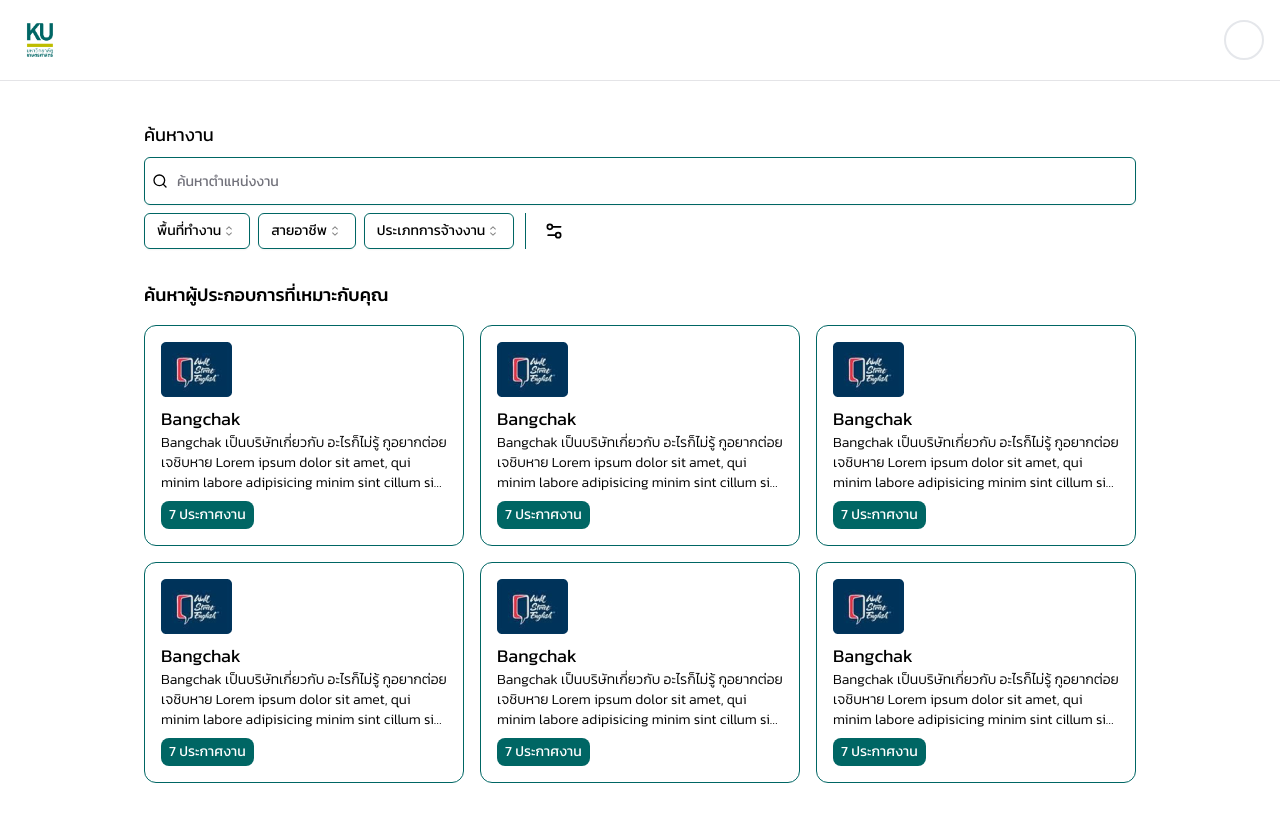
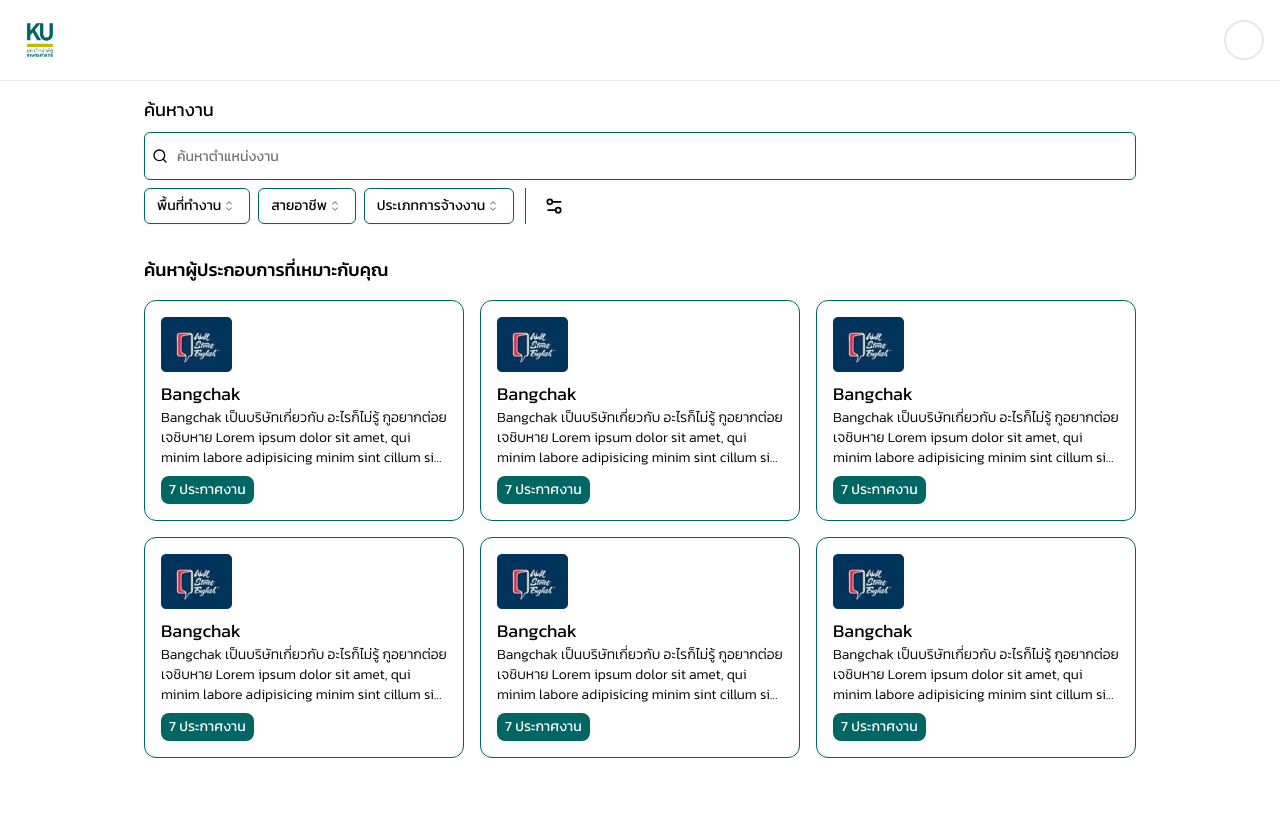
Before and after one commit to SornchaiTheDev/sa-project, a Next.js app: page / in a window 1280 px wide. After the commit the page ends 800 px from the top, so only its background shows below. Built offline with nearby package versions, Linux system fonts and the light colour scheme.

Commit message:
chore: added go to home link at navbar logo and make it fixed position

```diff
--- a/src/app/(authed)/layout.tsx
+++ b/src/app/(authed)/layout.tsx
@@ -5,7 +5,7 @@
   return (
     <>
       <Navbar />
-      {children}
+      <div className="mt-24">{children}</div>
     </>
   );
 }
--- a/src/components/nav-bar.tsx
+++ b/src/components/nav-bar.tsx
@@ -1,10 +1,13 @@
 import Image from "next/image";
+import Link from "next/link";
 import { KULogo } from "~/configs/assets";
 
 function Navbar() {
   return (
-    <div className="p-4 flex justify-between items-center border-b border-zinc-200">
-      <Image src={KULogo} alt="KU Logo" width={48} height={48} />
+    <div className="fixed left-0 right-0 top-0 z-30 bg-white p-4 flex justify-between items-center border-b border-zinc-200">
+      <Link href="/">
+        <Image src={KULogo} alt="KU Logo" width={48} height={48} />
+      </Link>
       <div className="w-10 h-10 rounded-full border-2"></div>
     </div>
   );
```
